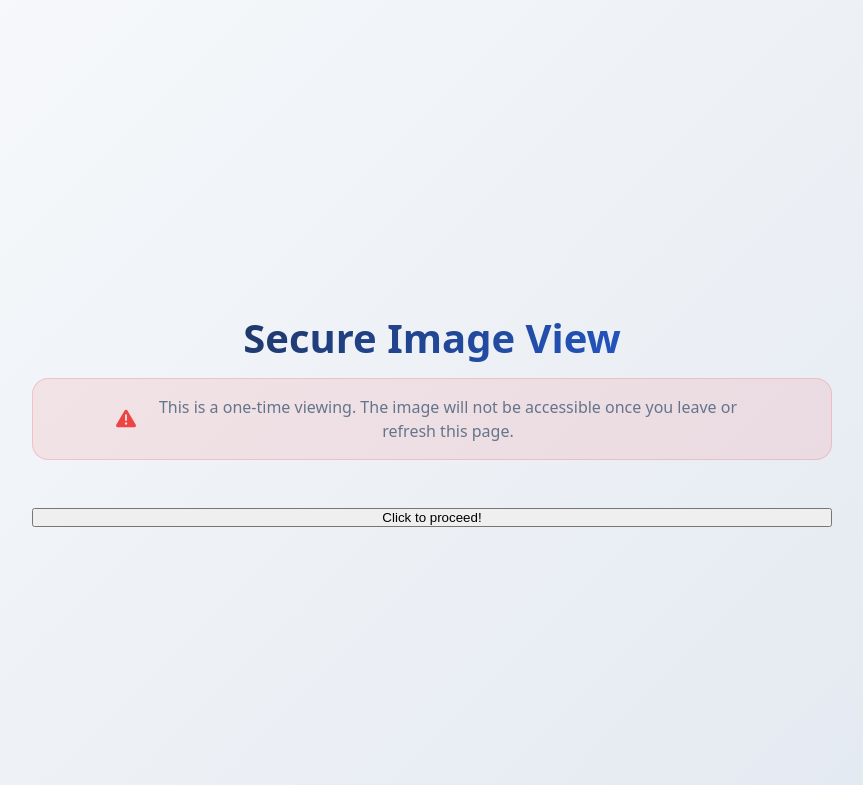
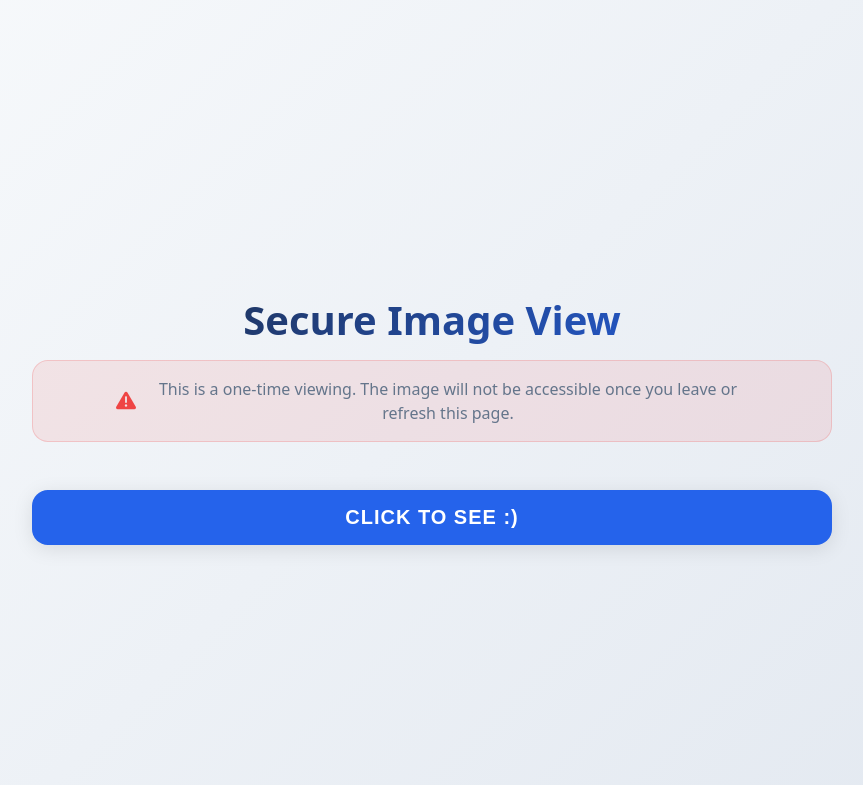
Before and after one commit to diptodp/One-time-Image-Share, a Flask app: page /view/1 in a window 1280 px wide. Shown: the top 785 px of the page, without its empty margins (208-1071 px from the left). Run offline with Flask 3, Linux system fonts and the light colour scheme.

Commit message:
click to proced button update

```diff
--- a/templates/upload.html
+++ b/templates/upload.html
@@ -3,7 +3,7 @@
 <head>
     <meta charset="UTF-8">
     <meta name="viewport" content="width=device-width, initial-scale=1.0">
-    <title>Professional Image Upload</title>
+    <title>Imagify - E2E image sharing app</title>
     <link href="https://cdnjs.cloudflare.com/ajax/libs/font-awesome/6.0.0/css/all.min.css" rel="stylesheet">
     <style>
         :root {
--- a/templates/view.html
+++ b/templates/view.html
@@ -162,6 +162,37 @@
             color: var(--primary-color);
             font-size: clamp(0.875rem, 2.5vw, 1rem);
         }
+        .button {
+        background-color: var(--primary-color);
+        color: white;
+        font-size: clamp(1rem, 2.5vw, 1.25rem);
+        padding: clamp(0.8rem, 1.5vw, 1rem);
+        border: none;
+        border-radius: var(--border-radius);
+        box-shadow: var(--shadow);
+        cursor: pointer;
+        width: 100%;
+        text-transform: uppercase;
+        letter-spacing: 1px;
+        font-weight: 600;
+        transition: var(--transition);
+    }
+
+    .button:hover {
+        background-color: #1d4ed8;
+        box-shadow: 0 6px 20px rgba(37, 99, 235, 0.2);
+        transform: translateY(-2px);
+    }
+
+    .button:active {
+        transform: translateY(0);
+        box-shadow: 0 4px 15px rgba(37, 99, 235, 0.1);
+    }
+
+    .button:focus {
+        outline: none;
+        box-shadow: 0 0 0 4px rgba(37, 99, 235, 0.4);
+    }
 
         /* Landscape orientation fixes */
         @media (max-height: 500px) and (orientation: landscape) {
@@ -274,7 +305,7 @@
         {% if question %}
             <form method="POST" enctype="multipart/form-data" id="viewImageForm">
                 <button type="submit" class="button" style="margin-top: 1rem; width: 100%;">
-                    Click to proceed!
+                    Click to See :)
                 </button>
             </form>
         {% endif %}
```
